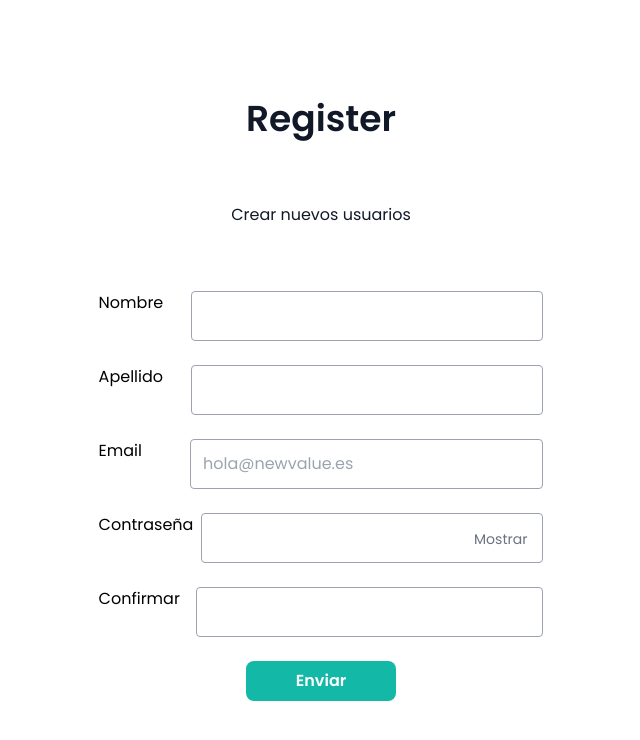
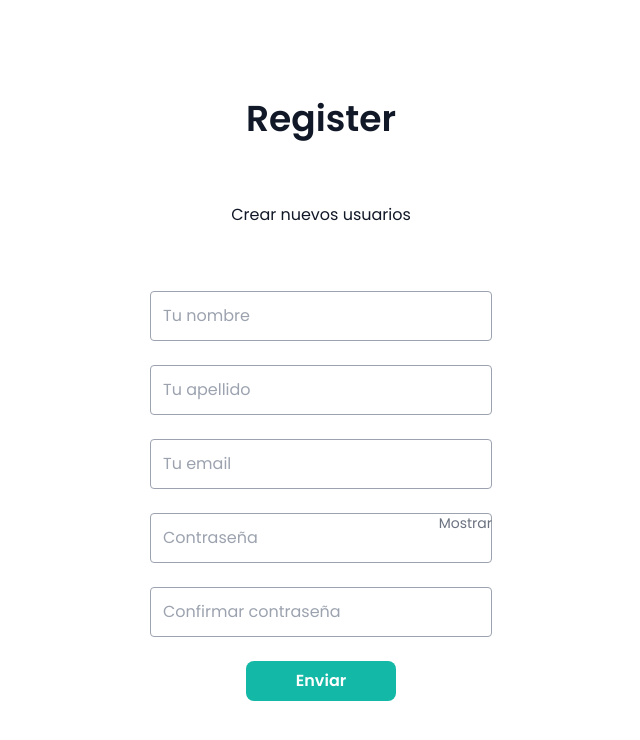
Before and after one commit to mariandrean/NewValue, a React (Vite) app in the folder client/: page /dashboard/register in a window 1280 px wide. Shown: the top 740 px of the page, without its empty margins (319-959 px from the left). Built offline with nearby package versions, Linux system fonts and the light colour scheme; sample sign-in values are in the browser's storage.

Commit message:
feat(client):validation-rules

```diff
--- a/client/src/components/RegisterForm.jsx
+++ b/client/src/components/RegisterForm.jsx
@@ -37,35 +37,35 @@ const RegisterForm = () => {
                     <h1 className="text-4xl text-gray-900 mb-10 text-center font-semibold">Register</h1>
                     <h3 className="text-1xl text-gray-900 mb-10 text-center">Crear nuevos usuarios</h3>
                     <div className="flex">
-                        <label className="mr-7">Nombre</label>
-                        <input className="input border border-gray-400 appearance-none rounded w-full p-3 focus focus:border-teal-500 focus:outline-none active:outline-none active:border-teal-500" type="text" {...register('name', { maxLength: { value: 50 }})} id="name" />
+
+                        <input className="input border border-gray-400 appearance-none rounded w-full p-3 focus focus:border-teal-500 focus:outline-none active:outline-none active:border-teal-500" type="text" placeholder='Tu nombre'{...register('name', { maxLength: { value: 50 } })} id="name" />
                         {errors.title && errors.title.type === "maxLength" && <div className="text-red-500">El nombre debe tener menos de 50 caracteres</div>}
-
                     </div>
                     <div className="flex">
-                        <label className="mr-7">Apellido</label>
-                        <input className="input border border-gray-400 appearance-none rounded w-full p-3 focus focus:border-teal-500 focus:outline-none active:outline-none active:border-teal-500" type="text" {...register('lastname', { maxLength: { value: 50 }})} id="lastname"/>
+
+                        <input className="input border border-gray-400 appearance-none rounded w-full p-3 focus focus:border-teal-500 focus:outline-none active:outline-none active:border-teal-500" type="text" placeholder='Tu apellido'{...register('lastname', { maxLength: { value: 50 } })} id="lastname" />
+                        {errors.title && errors.title.type === "maxLength" && <div className="text-red-500">El apellido debe tener menos de 50 caracteres</div>}
                     </div>
                     <div className="flex">
-                        <label className="mr-12">Email</label>
-                        <input className="input border border-gray-400 appearance-none rounded w-full p-3 focus focus:border-teal-500 focus:outline-none active:outline-none active:border-teal-500" type="email" id="email" placeholder="hola@newvalue.es" {...register('email', { required: true, pattern: /^[-\w.%+]{1,64}@(?:[A-Z0-9-]{1,63}\.){1,125}[A-Z]{2,63}$/i })} />
+
+                        <input className="input border border-gray-400 appearance-none rounded w-full p-3 focus focus:border-teal-500 focus:outline-none active:outline-none active:border-teal-500" type="email" id="email" placeholder="Tu email" {...register('email', { required: true, pattern: /^[-\w.%+]{1,64}@(?:[A-Z0-9-]{1,63}\.){1,125}[A-Z]{2,63}$/i })} />
                         <error>
                             {errors.email?.type === "required" && "Introduce un email"}
-                            {errors.email?.type === "pattern" && "Formato de email incorrecto"}
+                            {errors.email?.type === "pattern" && "🥀Formato de email incorrecto"}
                         </error>
                     </div>
                     <div className="flex">
-                        <label className="mr-2">Contraseña</label>
+
                         <div className="relative">
                             <input
-                                className="input border border-gray-400 appearance-none rounded w-full p-3 focus focus:border-teal-500 focus:outline-none active:outline-none active:border-teal-500"
+                                className="input border border-gray-400 appearance-none rounded w-full p-3 focus focus:border-teal-500 focus:outline-none active:outline-none active:border-teal-500" placeholder="Contraseña"
                                 type={showPassword ? "text" : "password"}
                                 {...register('password', { required: true })}
                             />
                             <button
                                 type="button"
                                 id="togglePassword"
-                                className="absolute text-sm right-0 m-4 text-gray-500"
+                                className="absolute text-sm right-0 text-gray-500"
                                 onClick={togglePasswordVisibility}
                             >
                                 {showPassword ? 'Ocultar' : 'Mostrar'}
@@ -74,8 +74,7 @@ const RegisterForm = () => {
                     </div>
 
                     <div className="flex">
-                        <label className="mr-4">Confirmar</label>
-                        <input className="input border border-gray-400 appearance-none rounded w-full p-3 focus focus:border-teal-500 focus:outline-none active:outline-none active:border-teal-500" type="password" {...register('confirmPassword', { required: true })} />
+                        <input className="input border border-gray-400 appearance-none rounded w-full p-3 focus focus:border-teal-500 focus:outline-none active:outline-none active:border-teal-500" type="password" placeholder="Confirmar contraseña" placeholder="Confirmar contraseña" {...register('confirmPassword', { required: true })} />
                     </div>
                     {registerError && <p className="text-red-500 text-sm self-center m-0">{registerError}</p>}
 
```
